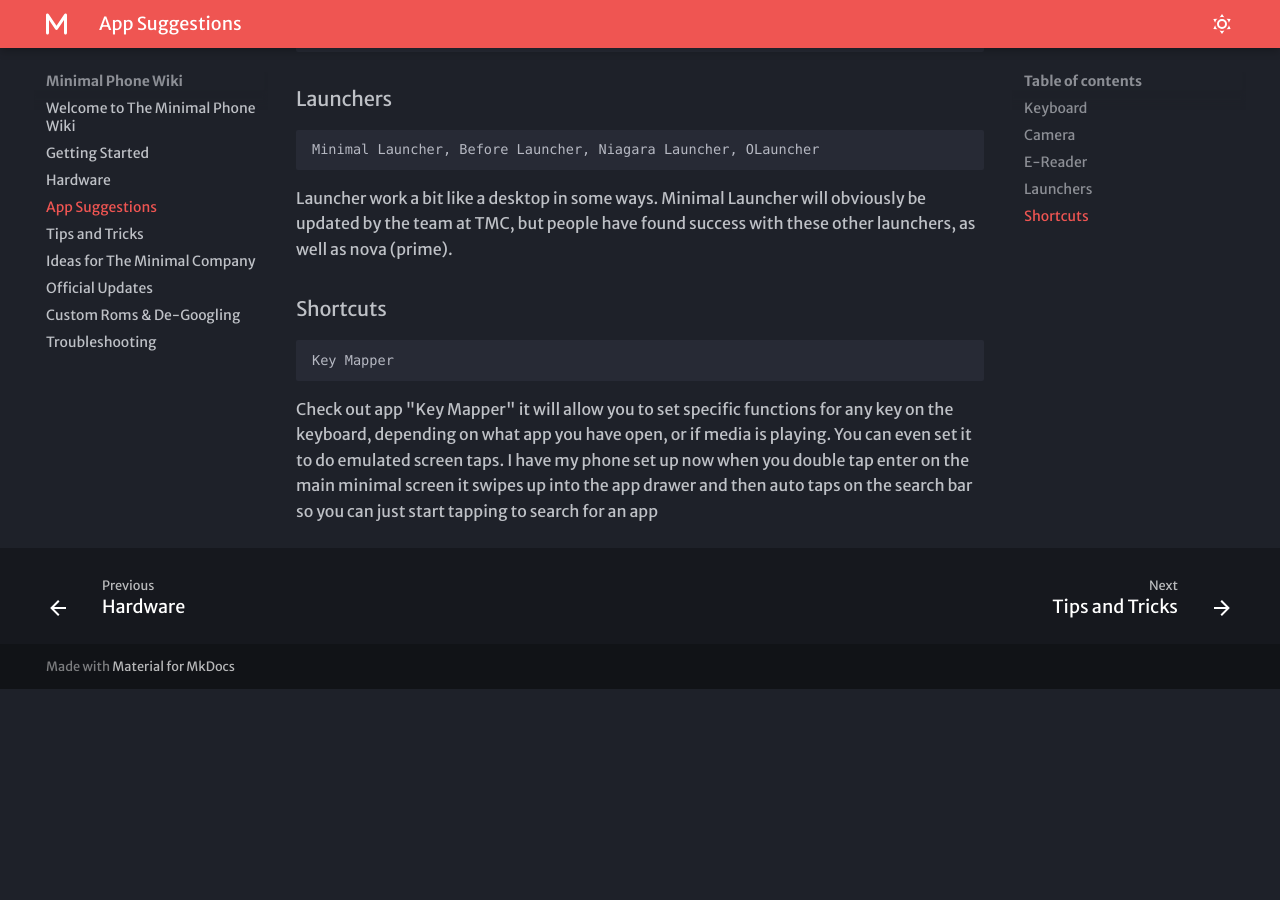
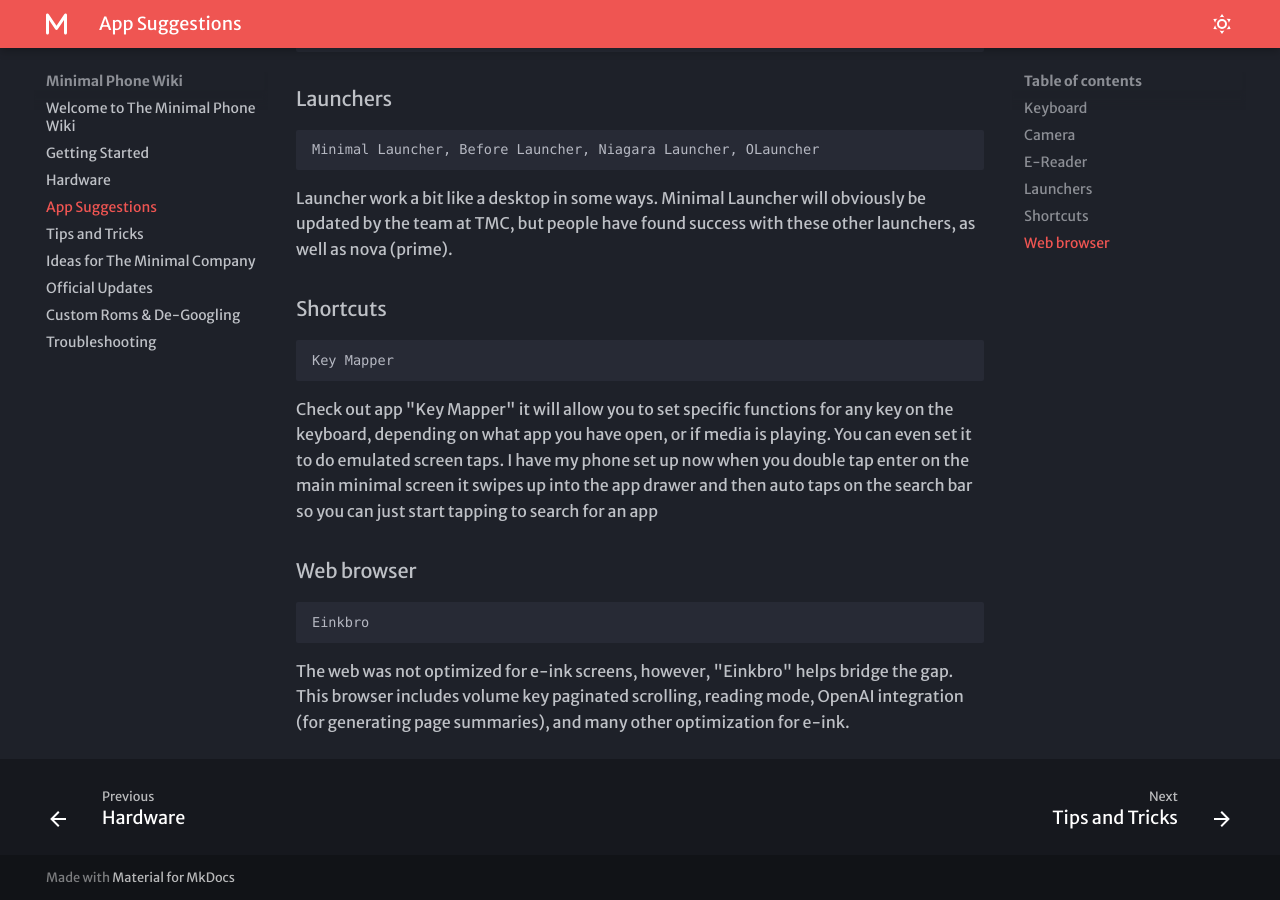
Before and after one commit to theblcl/Minimal-Phone-Guide, an MkDocs documentation site: the page built from docs/apps.md, in a window 1280 px wide and 900 px high, scrolled down 642 px. Built offline with MkDocs 1.6.1 and Material for MkDocs 9.7.7, drawn with Linux system fonts in a browser that asks for light colours; some web fonts are replaced; before the commit the page ends 1331 px from its top, so only the background shows below that.

Commit message:
Added browser sections to apps.md (#3)
* Added web browser section

Added a section for web browser starting with Einkbro

* Fixed shortcuts description

```diff
--- a/docs/apps.md
+++ b/docs/apps.md
@@ -24,3 +24,8 @@
     Key Mapper
 
 Check out app "Key Mapper" it will allow you to set specific functions for any key on the keyboard, depending on what app you have open, or if media is playing.  You can even set it to do emulated screen taps.  I have my phone set up now when you double tap enter on the main minimal screen it swipes up into the app drawer and then auto taps on the search bar so you can just start tapping to search for an app
+
+### Web browser
+    Einkbro
+
+The web was not optimized for e-ink screens, however, "Einkbro" helps bridge the gap. This browser includes volume key paginated scrolling, reading mode, OpenAI integration (for generating page summaries), and many other optimization for e-ink.
```
